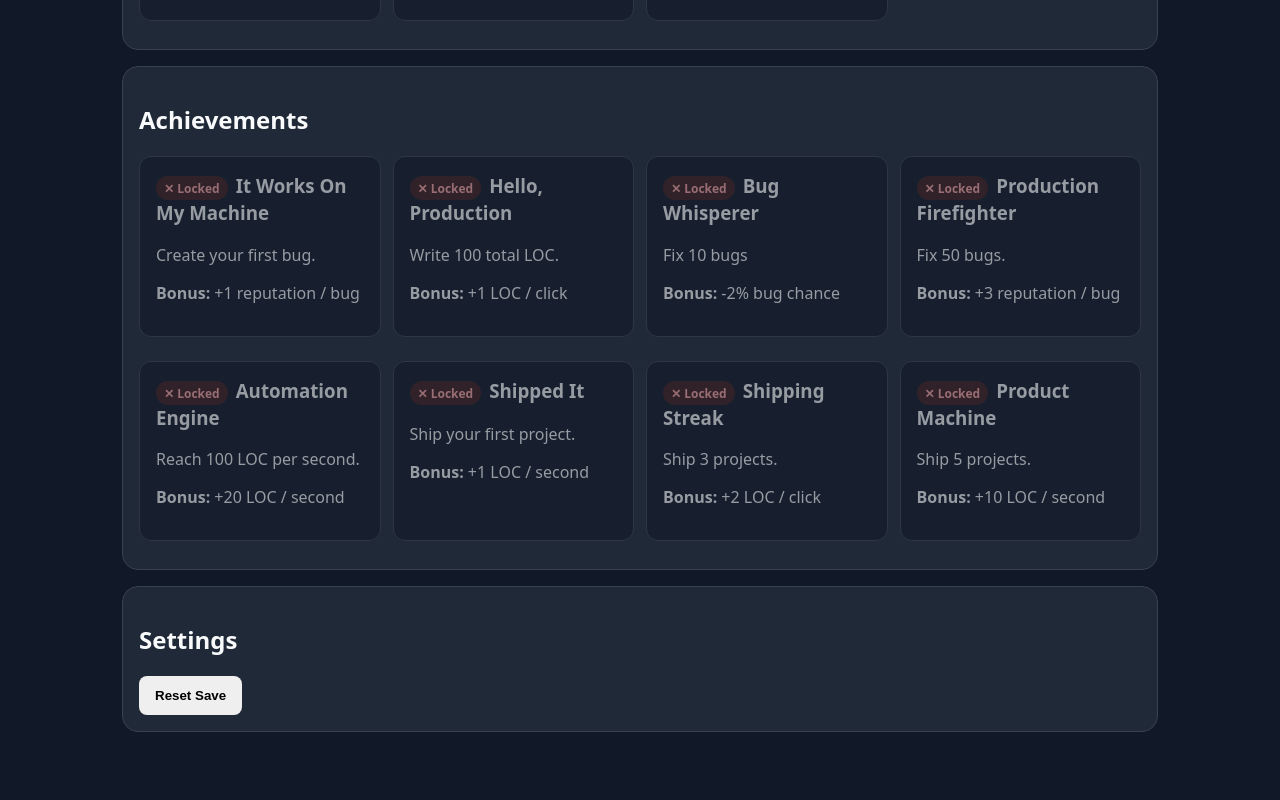
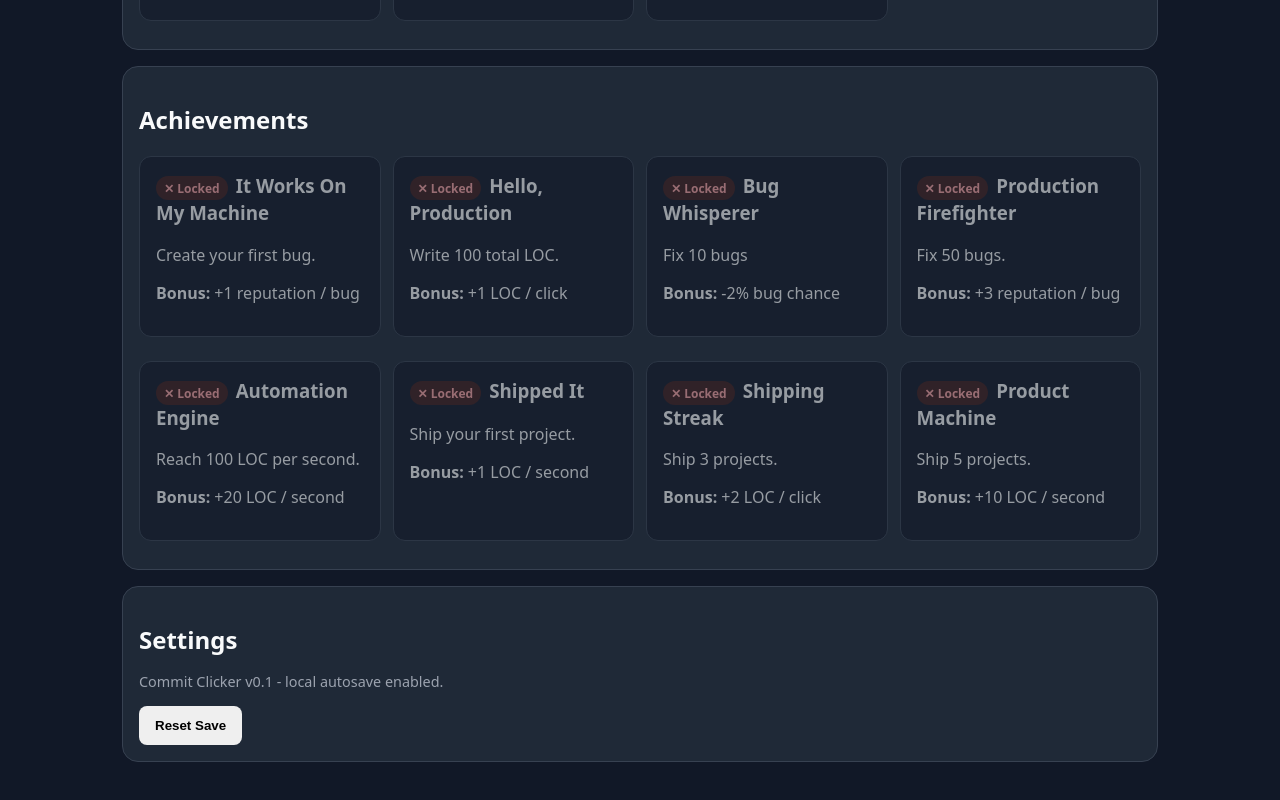
Before and after one commit to BlazingHotCode/commit-clicker, a React (Vite) app: page / in a window 1280 px wide. Shown: the part 2946-3746 px from the top of the page. Built offline with nearby package versions, Linux system fonts and the light colour scheme.

Commit message:
<p className="section-help">   Commit Clicker v0.1 - local autosave enabled. </p>

```diff
--- a/src/App.tsx
+++ b/src/App.tsx
@@ -65,6 +65,10 @@ function App() {
       <section>
         <h2>Settings</h2>
 
+        <p className="section-help">
+          Commit Clicker v0.1 - local autosave enabled.
+        </p>
+
         <button
           onClick={() => {
             const confirmed = window.confirm(
```
